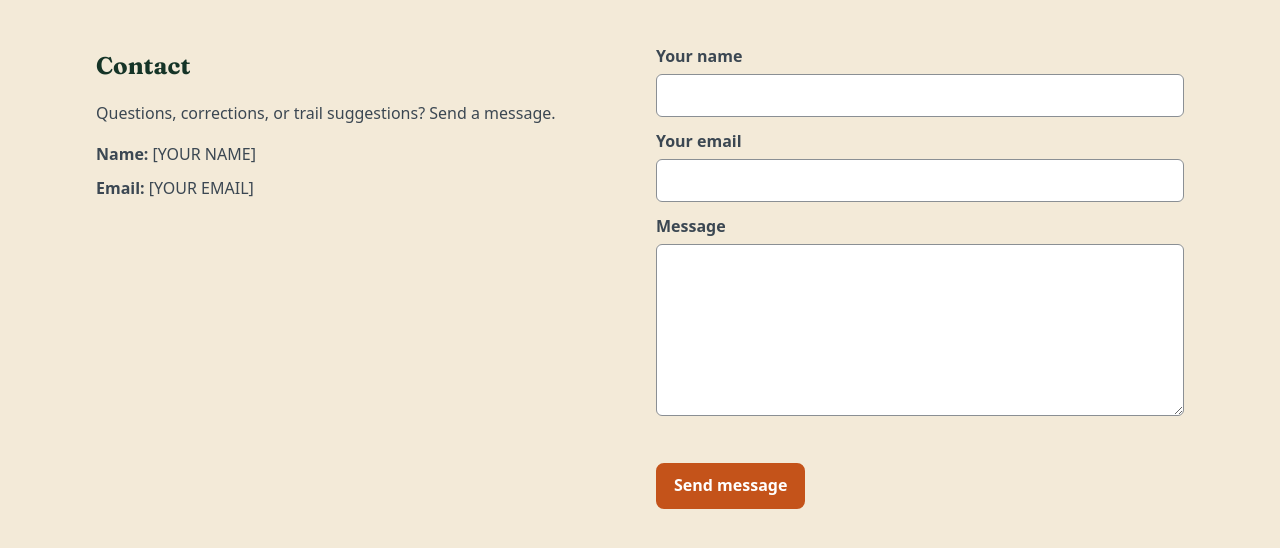
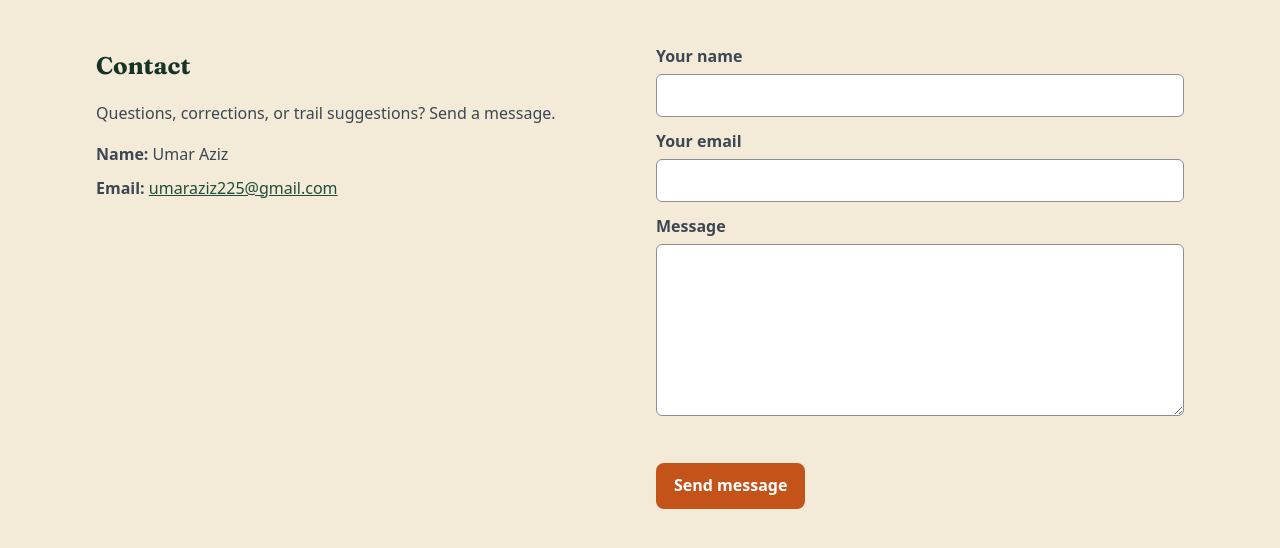
Before and after one commit to umaraziz225/socal-trail-log, a plain HTML site: page contact.html in a window 1280 px wide. Drawn offline with Linux system fonts and the light colour scheme; a script that the page names is missing.

Commit message:
Fill in contact name and email on contact page
Co-Authored-By: Claude Sonnet 5.5 <noreply@anthropic.com>

```diff
--- a/contact.html
+++ b/contact.html
@@ -13,8 +13,8 @@
       <h1>Contact</h1>
       <p>Questions, corrections, or trail suggestions? Send a message.</p>
       <ul class="plain">
-        <li><strong>Name:</strong> [YOUR NAME]</li>
-        <li><strong>Email:</strong> [YOUR EMAIL]</li>
+        <li><strong>Name:</strong> Umar Aziz</li>
+        <li><strong>Email:</strong> <a href="mailto:umaraziz225@gmail.com">umaraziz225@gmail.com</a></li>
       </ul>
     </section>
     <form id="form" novalidate>
```
